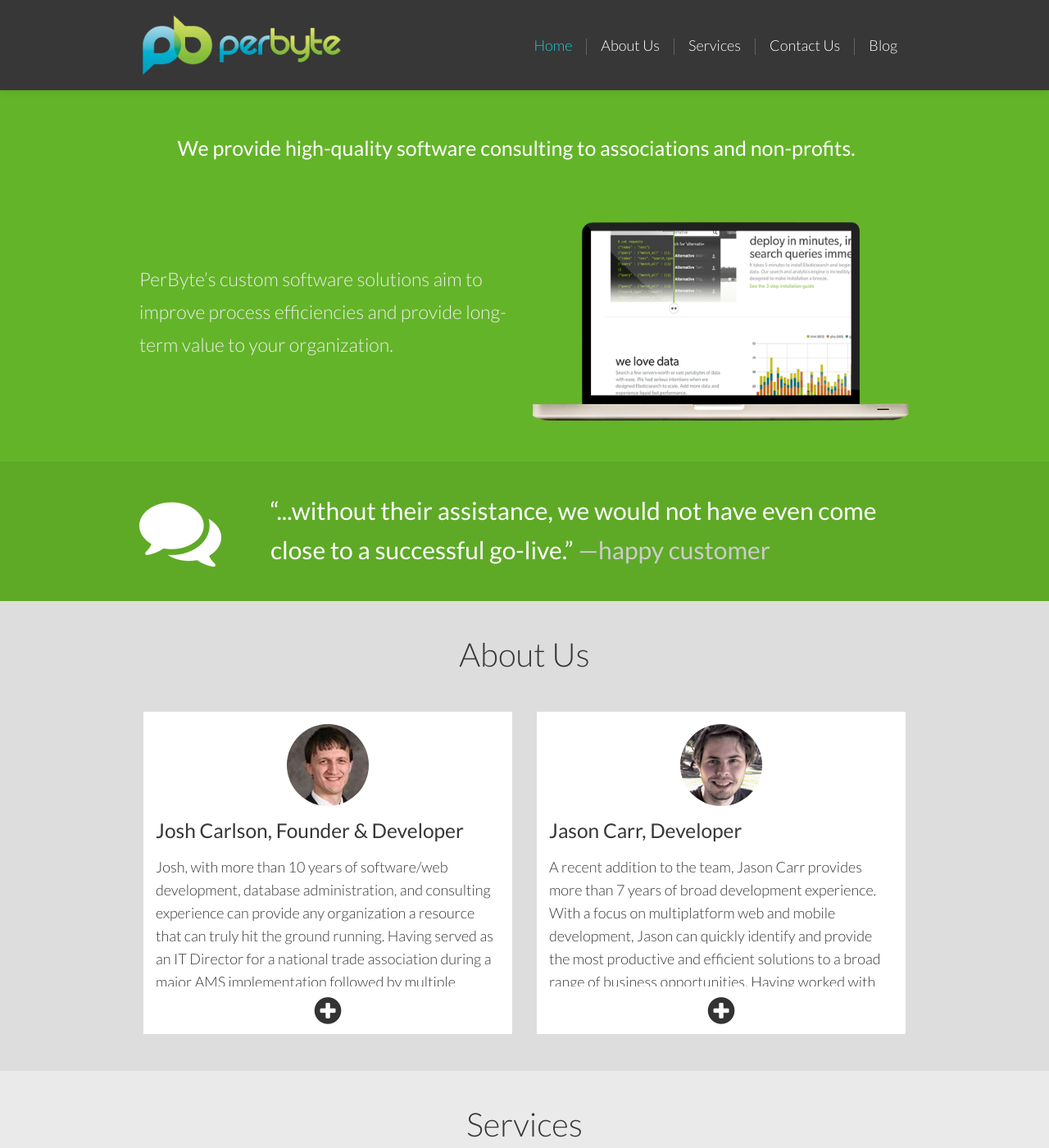
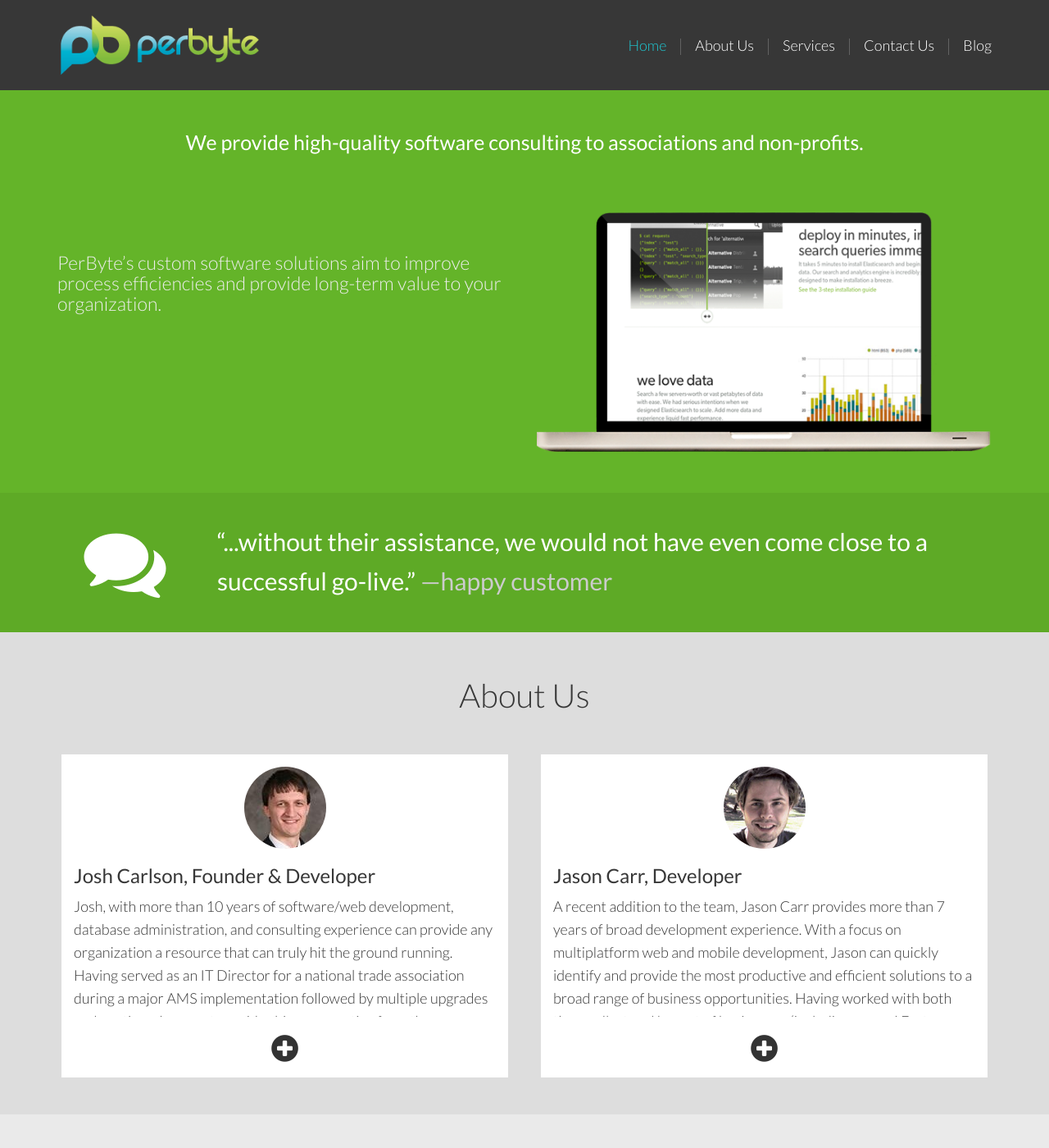
Before and after one commit to lcates/perbyte.github.io, a Jekyll site: the page built from index.corp.html, in a window 1280 px wide and 1400 px high. Shown: the whole window at 82% size. Built offline with Jekyll 4.4.1, drawn with Linux system fonts in a browser that asks for light colours; nearby versions of some CDN libraries; Markdown is read by kramdown in place of the engine named in the settings; some of the changed text lies outside the part shown.

Commit message:
Move to Bootstrap 3

```diff
--- a/corporate/css/main.css
+++ b/corporate/css/main.css
@@ -5,24 +5,32 @@ body {
   font-size: 16px;
 }
 
-.navbar {
+header .navbar {
   margin-bottom: 0;
-}
-.navbar-inner {
   background-color: #373737;
-    background-image: none;
-    filter: none;
   padding-top: 5px;
   padding-bottom: 5px;
   border: none;
-    border-radius: 0 0 0 0;
-    box-shadow: none;
-/*    margin: 0 -20px;     */
+  min-height: 110px;
 }
-.navbar .nav {
+
+header .navbar-default .navbar-collapse {
+  border-color: #373737;
+}
+
+header .navbar .navbar-header {
+  margin-top: 10px;
+}
+
+header .navbar .navbar-header .navbar-toggle {
+  margin-top: 23px;
+}
+
+header .navbar .nav {
   margin-top: 30px;
 }
-.navbar .nav > li > a {
+
+header .navbar .nav > li > a {
   color: #FFFFFF;
   float: none;
   padding: 10px 15px;
@@ -32,31 +40,31 @@ body {
   font-weight:200;
   transition: color 0.15s ease-in-out 0s;
 }
-.navbar .nav > li > a:hover {
+
+header .navbar .nav > li > a:hover {
   color: #1FC8D3;
 }
-.navbar .nav > .active > a,
-.navbar .nav > .active > a:hover,
-.navbar .nav > .active > a:focus {
+
+header .navbar .nav > .active > a,
+header .navbar .nav > .active > a:hover,
+header .navbar .nav > .active > a:focus {
   color: #1FC8D3;
   background-color: transparent;
-    box-shadow: none;
 }
-.navbar .divider-vertical {
+
+header .navbar .divider-vertical {
   height: 20px;
   margin: 12px 2px 0 2px;
   border-left: 0px solid #626262;
   border-right: 1px solid #626262;
 }
-.navbar .btn-navbar {
-    height: 18px;
-}
-.navbar .brand {
+/*
+header  .navbar .brand {
   color: #EAEAEA;
   font-size: 22px;
   text-shadow: none;
 }
-
+*/
 h1, h2, h3 {
     font-weight: 400;
 }
@@ -206,8 +214,8 @@ h1, h2, h3 {
     padding: 15px 0 0;
 }
 
-@media (max-width: 979px) {
-	body { padding-top: 0; }
+/*@media (max-width: 979px) {
+  body { padding-top: 0; } */
 
   #home, #testimonials, #default, #services, #contact-us, #footer { margin-left: -20px; margin-right: -20px; padding-left: 20px; padding-right: 20px; }
 }
--- a/index.corp.html
+++ b/index.corp.html
@@ -24,7 +24,6 @@ header: false
   <![endif]-->
   <link rel="stylesheet" href="/corporate/css/main.css">
   <link href="//fonts.googleapis.com/css?family=Lato:300,400,700" rel="stylesheet" type="text/css">
-
   <link rel="apple-touch-icon" sizes="57x57" href="/apple-touch-icon-57x57.png">
   <link rel="apple-touch-icon" sizes="114x114" href="/apple-touch-icon-114x114.png">
   <link rel="apple-touch-icon" sizes="72x72" href="/apple-touch-icon-72x72.png">
@@ -55,24 +54,24 @@ header: false
     })();
   </script>
 </head>
-<body data-spy="scroll" data-target=".navbar" data-offset="120">
+<body data-spy="scroll" data-target=".navbar" data-offset="140">
   <!--[if lt IE 7]>
     <p class="chromeframe">You are using an <strong>outdated</strong> browser. Please <a href="http://browsehappy.com/">upgrade your browser</a> to improve your experience.</p>
   <![endif]-->
   <header>
-        <div class="navbar navbar-fixed-top">
-            <div class="navbar-inner" data-spy="affix-top">
+    <nav class="navbar navbar-default navbar-fixed-top" role="navigation">
       <div class="container">
-                    <a class="btn btn-navbar" data-toggle="collapse" data-target=".nav-collapse">
-                        <span class="fa fa-bar"></span>
-                        <span class="fa fa-bar"></span>
-                        <span class="fa fa-bar"></span>
-                    </a>
-                    <a class="brand" href="/">
-                        <img src="/corporate/img/perbyte-logo.png" width="250">
-                    </a>
-                    <div class="nav-collapse collapse">
-                        <ul class="nav pull-right">
+        <div class="navbar-header">
+          <button type="button" class="navbar-toggle" data-toggle="collapse" data-target="#navbar-collapse-1">
+            <span class="sr-only">Toggle navigation</span>
+            <span class="icon-bar"></span>
+            <span class="icon-bar"></span>
+            <span class="icon-bar"></span>
+          </button>
+          <a class="brand" href="/"><img src="/corporate/img/perbyte-logo.png" width="250"></a>
+        </div>
+        <div class="collapse navbar-collapse" id="navbar-collapse-1">
+          <ul class="nav navbar-nav navbar-right">
             <li class="active"><a href="#home" class="active">Home</a></li>
             <li class="divider-vertical"></li>
             <li><a href="#about-us">About Us</a></li>
@@ -85,8 +84,7 @@ header: false
           </ul>
         </div>
       </div>
-            </div>
-        </div>
+    </nav>
   </header>
   <div id="home">
     <div class="container">
@@ -94,19 +92,19 @@ header: false
         <h1 class="text-center">We provide high-quality software consulting to associations and non-profits.</h1>
       </div>
       <div class="row">
-                <div class="span6">
+        <div class="col-sm-6">
           <h2>PerByte’s custom software solutions aim to improve process efficiencies and provide long-term value to your organization.</h2>
         </div>
-                <div class="span6">
-                    <img src="/corporate/img/macbook.png">
+        <div class="col-sm-6">
+          <img class="img-responsive" src="/corporate/img/macbook.png">
         </div>
       </div>
     </div>
     <div id="testimonials">
       <div class="container">
         <div class="row">
-                    <div class="span2"><i class="fa fa-comments"></i></div>
-                    <div class="span10">
+          <div class="col-sm-2 text-center"><i class="fa fa-comments"></i></div>
+          <div class="col-sm-10">
             <blockquote>&ldquo;...without their assistance, we would not have even come close to a successful go-live.&rdquo; <cite>&mdash;happy customer</cite></blockquote>
           </div>
         </div>
@@ -120,7 +118,7 @@ header: false
         <h2>About Us</h2>
       </div>
       <div class="row">
-                <div class="span6">
+        <div class="col-sm-6">
           <div class="polaroid">
             <div align="center"><img src="/corporate/img/JoshMug.jpg" class="img-circle"></div>
               <h3>Josh Carlson, Founder &amp; Developer</h3>
@@ -129,7 +127,7 @@ header: false
           </div>
           <div align="center" class="expand"><a href="#"><i class="fa fa-plus-circle"></i></a></div>
         </div>
-                <div class="span6">
+        <div class="col-sm-6">
           <div class="polaroid">
             <div align="center"><img src="/corporate/img/JasonMug.jpg" class="img-circle"></div>
               <h3>Jason Carr, Developer</h3>
@@ -147,13 +145,13 @@ header: false
         <h2>Services</h2>
       </div>
       <div class="row">
-                <div class="span12">
+        <div class="col-sm-12">
           <p>PerByte focuses on providing high quality software consulting to associations and non-profit organizations. Our goal is to help your organization optimize operations through our Association Management System (AMS) or Customer Relationship Management (CRM) implementation services, business process engineering, training, and custom software solutions. PerByte’s custom software solutions aim to improve process efficiencies and provide long-term value to your organization.</p>
           <h3 align="center">Our consulting services include:</h3>
         </div>
       </div>
       <div class="row">
-                <div class="span5 offset1">
+        <div class="col-sm-5 col-sm-offset-1">
           <ul class="icons-ul fa-ul">
             <li><i class="icon-li fa-li fa fa-cog"></i> Project management</li>
             <li><i class="icon-li fa-li fa fa-cog"></i> Requirements analysis and documentation</li>
@@ -162,7 +160,7 @@ header: false
             <li><i class="icon-li fa-li fa fa-cog"></i> System configuration, including .NET software development, web services, and e-business</li>
           </ul>
         </div>
-                <div class="span5 offset1">
+        <div class="col-sm-5 col-sm-offset-1">
           <ul class="icons-ul fa-ul">
             <li><i class="icon-li fa-li fa fa-cog"></i> User training</li>
             <li><i class="icon-li fa-li fa fa-cog"></i> Go-live support and stabilization</li>
@@ -174,7 +172,7 @@ header: false
         </div>
       </div>
       <div class="row" style="display: none;">
-                <div class="span12">
+        <div class="col-sm-12">
           <p class="read-more"><a href="/services/">Read more</a> about how PerByte can help you.</p>
         </div>
       </div>
@@ -186,47 +184,40 @@ header: false
         <h2>Contact Us</h2>
       </div>
       <div class="row">
-                <div class="span12">
-                    <p>Located in the Chicagoland area while serving associations and non-profit organizations nationwide. Call, email, or send a message to discuss your projects and how we can work together.</p>
+        <div class="col-sm-12">
+          <p>Located in the Chicagoland area while serving associations and non-profit organizations nationwide. Let's discuss your projects and how we can work together.</p>
         </div>
       </div>
       <div class="row">
         <br>
-                <div class="contact-details span6">
+        <div class="contact-details col-sm-12 text-center">
           <address>
+            <i class="fa fa-phone"></i>&nbsp;&nbsp;+1 309-738-6352<br>
             <i class="fa fa-envelope"></i>&nbsp;&nbsp;<a href="mailto:contact@perbyte.com">contact@perbyte.com</a><br>
-                        <i class="fa fa-phone"></i>&nbsp;&nbsp;(309) 738-6352
           </address>
         </div>
-                <div class="span6" id="messageSent" style="display: none;">
-                    <p class="text-success">Thanks! We will get back to you shortly.</p>
       </div>
-                <div class="span6" id="message">
-                    <form id="contact-form" method="post" action="SendIt.ashx">
-                        <label class="control-label" for="name"><i class="fa fa-user"></i> Name</label>
-                        <input type="text" id="name" name="name" class="span6">
-                        <label class="control-label" for="organization"><i class="fa fa-group"></i> Organization</label>
-                        <input type="text" id="organization" name="organization" class="span6">
-                        <label class="control-label" for="phone"><i class="fa fa-phone"></i> Phone <small>&mdash; (optional)</small></label>
-                        <input type="text" id="phone" name="phone" class="span6">
-                        <label class="control-label" for="email"><i class="fa fa-envelope"></i> Email</label>
-                        <input type="text" id="email" name="email" class="span6">
-                        <label class="control-label" for="message"><i class="fa fa-pencil"></i> Message</label>
-                        <textarea id="message" name="message" rows="6" class="span6"></textarea>
-                        <button type="submit" class="btn btn-block btn-large btn-success">Send message <i class="fa fa-long-arrow-right"></i></button>
-                    </form>
+      <div class="row">
+        <div class="col-sm-12 text-center">
+          <hr>
+          <h3>We're Hiring</h2>
+          <div class="row">
+            <div class="col-sm-12">
+              <p>Want to have an impact? How about while in a relaxed working environment, great benefits, and an endless stream of challenges?</p>
+              <i class="fa fa-envelope"></i>&nbsp;&nbsp;<a href="mailto:contact@perbyte.com">contact@perbyte.com</a><br>
             </div>
           </div>
         </div>
       </div>
-
+    </div>
+  </div>
   <div id="footer" align="center">
     <div class="container">
       <div class="row">
-                <div class="span6">
+        <div class="col-sm-6">
           <p class="text-left">Created lovingly in Chicago, using organic locally grown developers.</p>
         </div>
-                <div class="span6">
+        <div class="col-sm-6">
           <p class="text-right"><a href="#home">Back to top <i class="fa fa-long-arrow-up"></i></a></p>
         </div>
       </div>
@@ -235,7 +226,7 @@ header: false
   <script src="//ajax.googleapis.com/ajax/libs/jquery/1.11.1/jquery.min.js"></script>
   <script>window.jQuery || document.write('<script src="/corporate/js/vendor/jquery-1.11.1.min.js"><\/script>')</script>
   <script src="//cdnjs.cloudflare.com/ajax/libs/jquery-validate/1.11.1/jquery.validate.min.js"></script>
-    <script src="//cdnjs.cloudflare.com/ajax/libs/twitter-bootstrap/2.3.2/js/bootstrap.min.js"></script>
+  <script src="//maxcdn.bootstrapcdn.com/bootstrap/3.2.0/js/bootstrap.min.js"></script>
   <script src="/corporate/js/main.js"></script>
   <script>
     var _gaq = [['_setAccount', 'UA-XXXXX-X'], ['_trackPageview', location.pathname + location.search + location.hash]];
```
Also changed, not shown: public/css/main.css (+0 -9 lines), corporate/css/bootstrap.min.css. Lines whose indentation alone changed are shown as unchanged.
